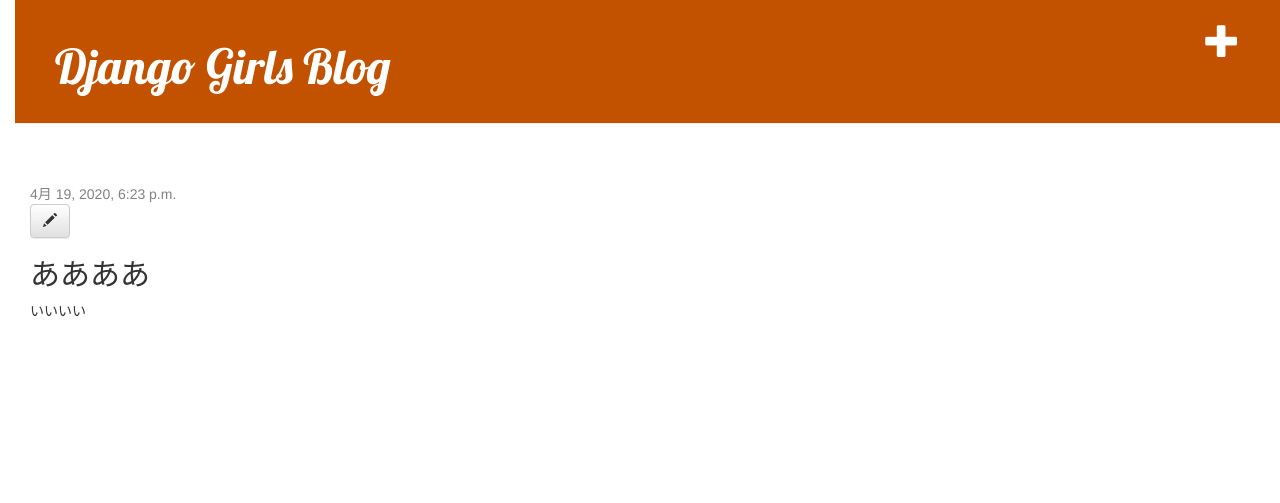
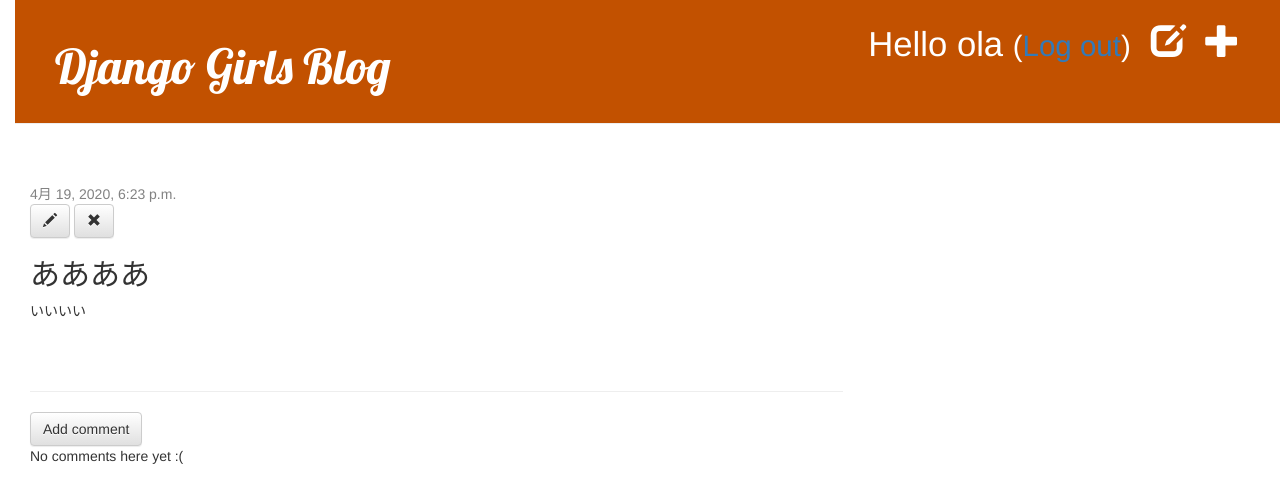
Before and after one commit to chrm1031/my-first-blog, a Django app: page /post/4/ in a window 1280 px wide. Shown: the top 503 px of the page. Run offline with Django 3.2, Linux system fonts and the light colour scheme; a user stored in the database is signed in; data comes from the database, SQL or seed files in the repository; both versions use the stored data as it was after the commit; some libraries are stand-ins or nearby versions.

Commit message:
add the comment functions.

```diff
--- a/blog/admin.py
+++ b/blog/admin.py
@@ -1,7 +1,8 @@
 from django.contrib import admin
-from .models import Post
+from .models import Post, Comment
 
 # Register your models here.
 # PostモデルをAdminページ（管理画面）上で見えるようにするため、
 # admin.site.register(Post)でモデルを登録する必要がある
 admin.site.register(Post)
+admin.site.register(Comment)
--- a/blog/models.py
+++ b/blog/models.py
@@ -19,3 +19,21 @@
 
     def __str__(self):
         return self.title
+
+    def approved_comments(self):
+        return self.comments.filter(approved_comment=True)
+
+
+class Comment(models.Model):
+    post = models.ForeignKey('blog.Post', on_delete=models.CASCADE, related_name='comments')
+    author = models.CharField(max_length=200)
+    text = models.TextField()
+    created_date = models.DateTimeField(default=timezone.now())
+    approved_comment = models.BooleanField(default=False)
+
+    def approve(self):
+        self.approved_comment = True
+        self.save()
+
+    def __str__(self):
+        return self.text
--- a/blog/static/css/blog.css
+++ b/blog/static/css/blog.css
@@ -53,3 +53,7 @@
 .post h2 a, .post h2 a:visited{
     color: #000000;
 }
+
+.comment{
+    margin: 20px 0px 20px 20px;
+}
--- a/blog/templates/blog/base.html
+++ b/blog/templates/blog/base.html
@@ -14,6 +14,11 @@
     <div class="page-header">
         {% if user.is_authenticated %}
             <a href="{% url 'post_new' %}" class="top-menu"><span class="glyphicon glyphicon-plus"></span></a>
+            <a href="{% url 'post_draft_list' %}" class="top-menu"><span class="glyphicon glyphicon-edit"></span></a>
+            <p class="top-menu">Hello {{ user.username }} <small>(<a href="{% url 'logout' %}">Log out</a>)</small></p>
+
+        {% else %}
+            <a href="{% url 'login' %}" class="top-menu"><span class="glyphicon glyphicon-lock"></span></a>
         {% endif %}
         <h1><a href="/">Django Girls Blog</a></h1>
     </div>
--- a/blog/templates/blog/post_detail.html
+++ b/blog/templates/blog/post_detail.html
@@ -6,12 +6,36 @@
             <div class="date">
                 {{post.published_date}}
             </div>
+        {% else %}
+            <a class="btn btn-default" href="{% url 'post_publish' pk=post.pk%}">Publish</a>
         {% endif %}
+
         {% if user.is_authenticated %}
             <a class="btn btn-default" href="{% url 'post_edit' pk=post.pk %}"><span class="glyphicon glyphicon-pencil"></span></a>
+            <a class="btn btn-default" href="{% url 'post_remove' pk=post.pk %}"><span class="glyphicon glyphicon-remove"></span></a>
         {% endif %}
 
         <h2>{{post.title}}</h2>
         <p>{{post.text|linebreaksbr}}</p>
     </div>
+
+    <hr>
+    <a class="btn btn-default" href="{% url 'add_comment_to_post' pk=post.pk %}">Add comment</a>
+    {% for comment in post.comments.all %}
+        {% if user.is_authenticated or comment.approved_comment %}
+        <div class="comment">
+            <div class="date">
+                {{ comment.created_date }}
+                {% if not comment.approved_comment %}
+                    <a class="btn btn-default" href="{% url 'comment_remove' pk=comment.pk %}"><span class="glyphicon glyphicon-remove"></span></a>
+                    <a class="btn btn-default" href="{% url 'comment_approve' pk=comment.pk %}"><span class="glyphicon glyphicon-ok"></span></a>
+                {% endif %}
+            </div>
+            <strong>{{ comment.author }}</strong>
+            <p>{{ comment.text|linebreaks }}</p>
+        </div>
+        {% endif %}
+    {% empty %}
+        <p>No comments here yet :(</p>
+    {% endfor %}
 {% endblock %}
--- a/blog/templates/blog/post_list.html
+++ b/blog/templates/blog/post_list.html
@@ -8,6 +8,8 @@
             </dic>
             <h2><a href="{% url 'post_detail' pk=post.pk %}">{{post.title}}</a></h2>
             <p>{{post.text | linebreaksbr}}</p>
+            <a href="{% url 'post_detail' pk=post.pk %}">Comments: {{ post.approved_comments.count }}</a>
+
         </div>
     {% endfor %}
 {% endblock %}
--- a/blog/urls.py
+++ b/blog/urls.py
@@ -6,4 +6,11 @@
     path('post/<int:pk>/', views.post_detail, name = 'post_detail'),
     path('post/new/', views.post_new, name='post_new'),
     path('post/<int:pk>/edit/', views.post_edit, name='post_edit'),
+    path('drafts/', views.post_draft_list, name='post_draft_list'),
+    path('post/publish/<int:pk>/', views.post_publish, name="post_publish"),
+    path('post/<int:pk>/remove/', views.post_remove, name='post_remove'),
+    path('post/<int:pk>/comment/', views.add_comment_to_post, name='add_comment_to_post'),
+    path('comment/<int:pk>/approve', views.comment_approve, name='comment_approve'),
+    path('comment/<int:pk>/remove', views.comment_remove, name='comment_remove'),
+
 ]
--- a/blog/views.py
+++ b/blog/views.py
@@ -1,7 +1,8 @@
 from django.shortcuts import render, get_object_or_404, redirect
 from django.utils import timezone
-from .models import Post
-from .forms import PostForm
+from django.contrib.auth.decorators import login_required
+from .models import Post, Comment
+from .forms import PostForm, CommentForm
 
 
 # Create your views here.
@@ -17,6 +18,8 @@
     return render(request, 'blog/post_detail.html', {'post': post})
 
 
+# @login_requiredはログインしているユーザーのみが実行できるようにする
+@login_required
 def post_new(request):
     if request.method == 'POST':
         form = PostForm(request.POST)
@@ -24,7 +27,7 @@
         if form.is_valid():
             post = form.save(commit=False)  # commit=FalseはPostモデルをまだ保存しないという意味
             post.author = request.user
-            post.published_date = timezone.now()
+            # post.published_date = timezone.now()
             post.save()
             return redirect('post_detail', pk=post.pk)
     else:
@@ -33,6 +36,7 @@
     return render(request, 'blog/post_edit.html', {'form': form})
 
 
+@login_required
 def post_edit(request, pk):
     post = get_object_or_404(Post, pk=pk)
 
@@ -41,10 +45,58 @@
         if form.is_valid():
             post = form.save(commit=False)
             post.author = request.user
-            post.published_date = timezone.now()
+            # post.published_date = timezone.now()
             post.save()
             return redirect('post_detail', pk=post.pk)
     else:
         form = PostForm(instance=post)
 
     return render(request, 'blog/post_edit.html', {'form': form})
+
+
+@login_required
+def post_draft_list(request):
+    posts = Post.objects.filter(published_date__isnull=True).order_by('created_date')
+    return render(request, 'blog/post_draft_list.html', {'posts': posts})
+
+
+@login_required
+def post_publish(request, pk):
+    post = get_object_or_404(Post, pk=pk)
+    post.publish()
+    return redirect('post_detail', pk=pk)
+
+
+@login_required
+def post_remove(request, pk):
+    post = get_object_or_404(Post, pk=pk)
+    post.delete()
+    return redirect('post_list')
+
+
+def add_comment_to_post(request, pk):
+    post = get_object_or_404(Post, pk=pk)
+    if request.method == 'POST':
+        form = CommentForm(request.POST)
+        if form.is_valid():
+            comment = form.save(commit=False)
+            comment.post = post
+            comment.save()
+            return redirect('post_detail', pk=post.pk)
+    else :
+        form = CommentForm()
+    return render(request, 'blog/add_comment_to_post.html', {'form': form})
+
+
+@login_required
+def comment_approve(request,pk):
+    comment = get_object_or_404(Comment, pk=pk)
+    comment.approve()
+    return redirect('post_detail', pk=comment.post.pk)
+
+
+@login_required
+def comment_remove(request, pk):
+    comment = get_object_or_404(Comment, pk=pk)
+    comment.delete()
+    return redirect('post_detail', pk=comment.post.pk)
--- a/mysite/settings.py
+++ b/mysite/settings.py
@@ -122,3 +122,7 @@
 
 STATIC_URL = '/static/'
 STATIC_ROOT = os.path.join(BASE_DIR, 'static')
+
+
+# LOGINに成功した際にリダイレクトするURL
+LOGIN_REDIRECT_URL = '/'
--- a/mysite/urls.py
+++ b/mysite/urls.py
@@ -1,7 +1,10 @@
 from django.contrib import admin
+from django.contrib.auth import views
 from django.urls import path, include
 
 urlpatterns = [
     path('admin/', admin.site.urls),
+    path('accounts/login/', views.LoginView.as_view(), name='login'),
+    path('accounts/logout/', views.LogoutView.as_view(next_page='/'), name='logout'),
     path('', include('blog.urls')),
 ]
```
Also changed, not shown: blog/forms.py (+8 -1 lines), blog/templates/blog/add_comment_to_post.html (added, +12 -0 lines), blog/templates/blog/post_draft_list.html (added, +11 -0 lines), blog/templates/registration/login.html (added, +24 -0 lines), mysite/views.py (added, +20 -0 lines), blog/migrations/0002_comment.py (added), db.sqlite3.
